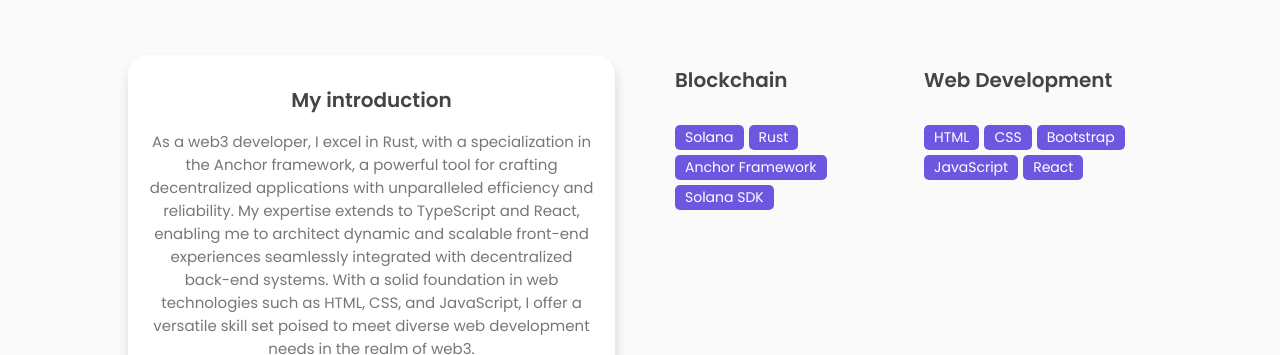
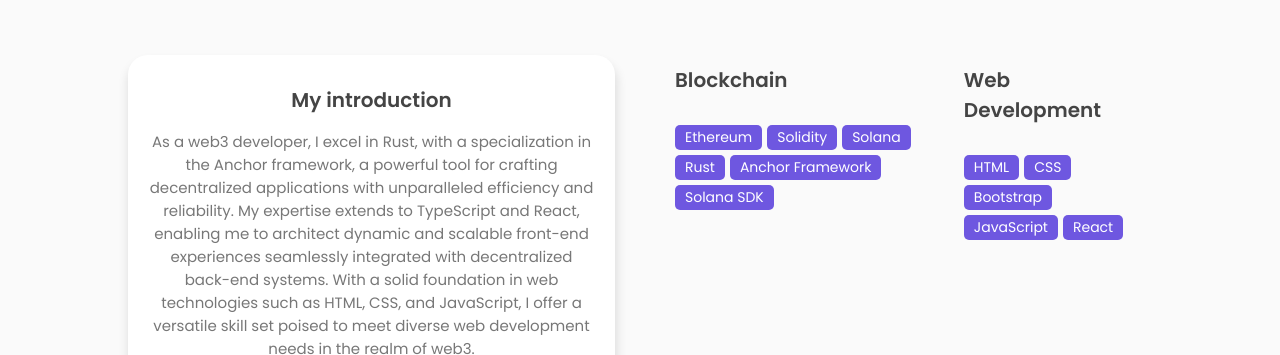
Before and after one commit to Shubhammore71/Portfolio, a plain HTML site: page index.html in a window 1280 px wide. Shown: the part 940-1295 px from the top of the page. Drawn offline with nearby package versions, Linux system fonts and the light colour scheme.

Commit message:
skill update

```diff
--- a/index.html
+++ b/index.html
@@ -119,6 +119,8 @@
                         <h3>Blockchain</h3>
                     </div>
                     <div class="skills-list">
+                        <span>Ethereum</span>
+                        <span>Solidity</span>
                         <span>Solana</span>
                         <span>Rust</span>
                         <span>Anchor Framework</span>
```
Also changed, not shown: 1 other file.
